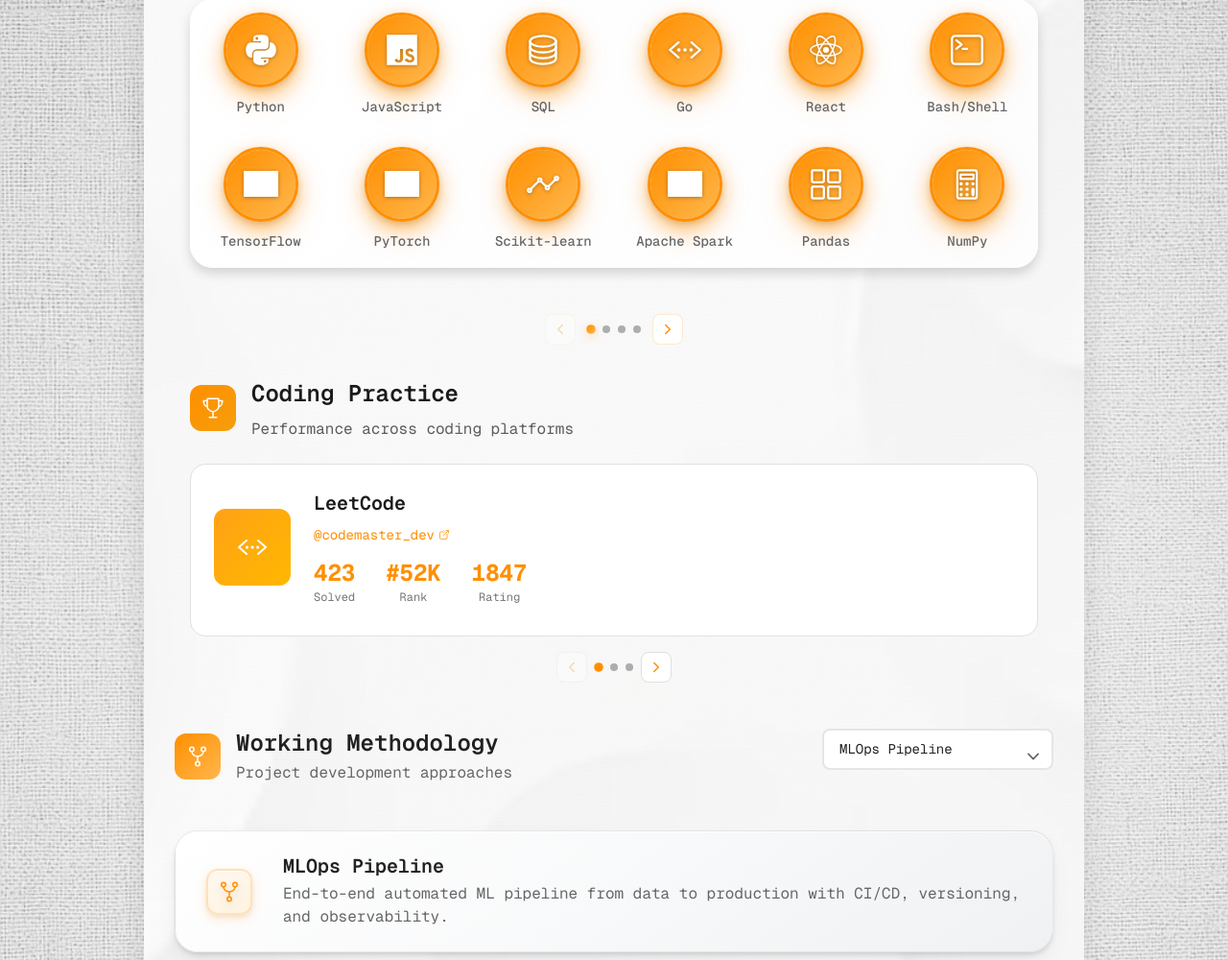
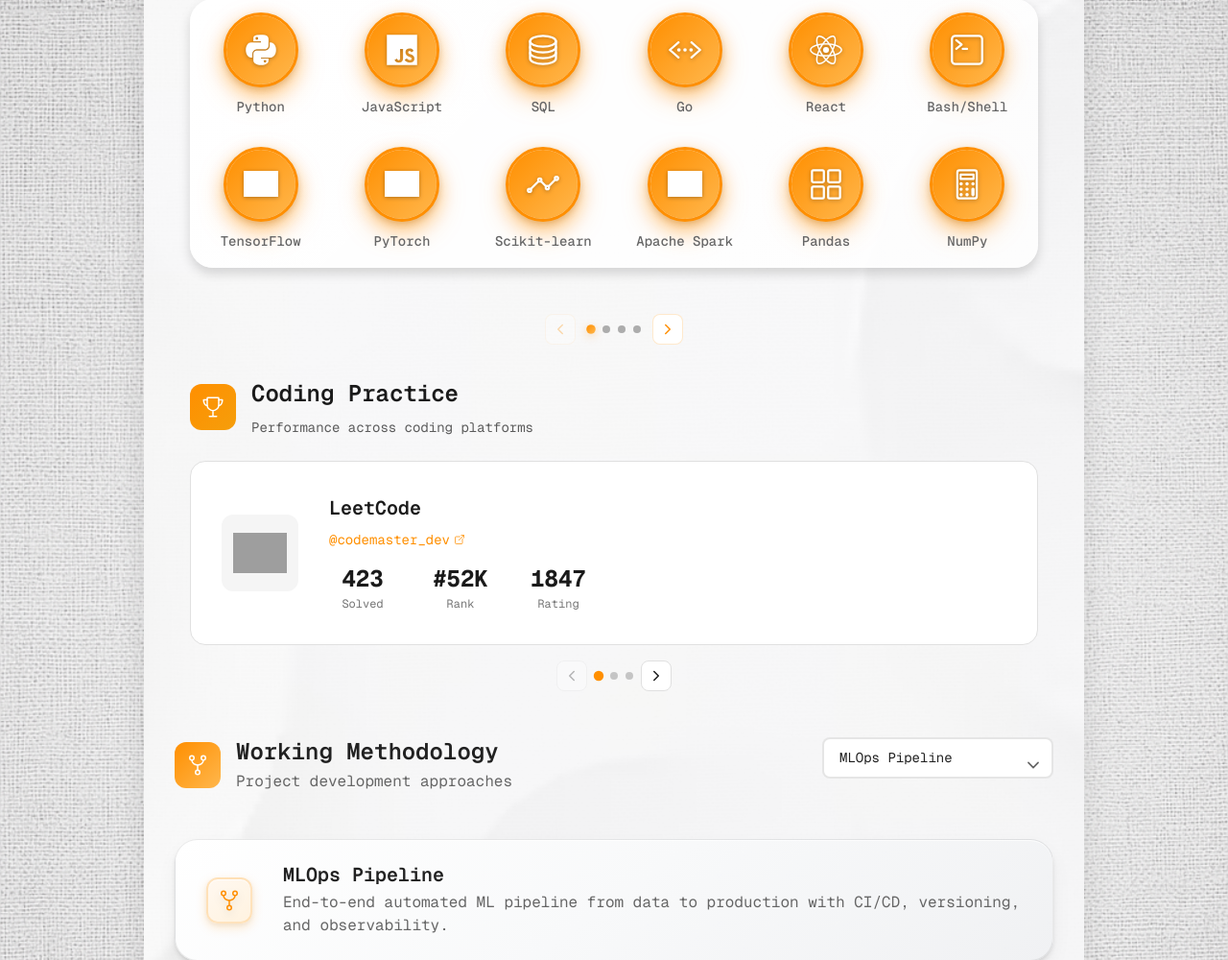
Before and after one commit to benbel376/portfolio-website, a PHP site: page / in a window 1280 px wide, after a click on "Skills". Shown: the part 1269-2269 px from the top of the page at 96% size. Run offline with PHP 8.4, Linux system fonts and the light colour scheme; some libraries are stand-ins or nearby versions; some web fonts are replaced; grey boxes are pictures that could not be loaded.

Commit message:
Clean design: use platform logos, simpler colors

```diff
--- a/blocks/components/coding_stats/type_1/coding_stats_behavior_t1.js
+++ b/blocks/components/coding_stats/type_1/coding_stats_behavior_t1.js
@@ -50,9 +50,13 @@ function renderCodingStats() {
         const div = document.createElement('div');
         div.className = 'coding-stats__slide' + (i === 0 ? ' active' : '');
         div.style.display = i === 0 ? 'flex' : 'none';
+        const logoContent = platform.logo
+            ? `<img src="${platform.logo}" alt="${platform.name}" />`
+            : `<ion-icon name="${platform.icon || 'code-outline'}"></ion-icon>`;
+
         div.innerHTML = `
-            <div class="coding-stats__slide-logo" style="background: ${platform.color || 'linear-gradient(135deg, #FFA116, #FFB800)'}">
-                <ion-icon name="${platform.icon || 'code-outline'}"></ion-icon>
+            <div class="coding-stats__slide-logo">
+                ${logoContent}
             </div>
             <div class="coding-stats__slide-content">
                 <h3 class="coding-stats__slide-name">${platform.name}</h3>
--- a/blocks/components/coding_stats/type_1/coding_stats_style_t1.css
+++ b/blocks/components/coding_stats/type_1/coding_stats_style_t1.css
@@ -40,7 +40,7 @@
 }
 
 .coding-stats__subtitle {
-    font-size: var(--font-size-base);
+    font-size: var(--text-sm);
     color: var(--text);
     opacity: 0.7;
     margin: 0;
@@ -51,8 +51,8 @@
     background: var(--card-bg);
     border: 1px solid var(--border);
     border-radius: var(--radius-xl);
-    padding: var(--spacing-lg);
-    min-height: 180px;
+    padding: var(--spacing-xl);
+    min-height: 140px;
 }
 
 /* Slide */
@@ -60,15 +60,16 @@
     display: none;
     opacity: 0;
     transition: opacity 0.3s ease;
+    align-items: center;
+    gap: var(--spacing-xl);
 }
 
 .coding-stats__slide.active {
     display: flex;
     opacity: 1;
-    align-items: center;
-    gap: var(--spacing-lg);
 }
 
+/* Logo */
 .coding-stats__slide-logo {
     width: 80px;
     height: 80px;
@@ -76,18 +77,23 @@
     display: flex;
     align-items: center;
     justify-content: center;
-    font-size: 2rem;
-    color: #fff;
     flex-shrink: 0;
+    background: var(--bg);
+    padding: 12px;
 }
 
 .coding-stats__slide-logo img {
     width: 100%;
     height: 100%;
     object-fit: contain;
-    border-radius: var(--radius-lg);
 }
 
+.coding-stats__slide-logo ion-icon {
+    font-size: 2.5rem;
+    color: var(--primary);
+}
+
+/* Content */
 .coding-stats__slide-content {
     flex: 1;
 }
@@ -125,20 +131,21 @@
 
 .coding-stats__stat {
     text-align: center;
+    min-width: 70px;
 }
 
 .coding-stats__stat-value {
     font-size: var(--text-2xl);
     font-weight: 700;
-    color: var(--primary);
-    line-height: 1;
+    color: var(--text);
+    line-height: 1.2;
 }
 
 .coding-stats__stat-label {
     font-size: var(--text-xs);
     color: var(--text);
     opacity: 0.6;
-    margin-top: 4px;
+    margin-top: 2px;
 }
 
 /* Pagination */
@@ -160,7 +167,7 @@
     width: 8px;
     height: 8px;
     border-radius: 50%;
-    background: rgba(0, 0, 0, 0.3);
+    background: rgba(0, 0, 0, 0.2);
     cursor: pointer;
     transition: all 0.2s ease;
     border: none;
@@ -168,21 +175,20 @@
 }
 
 .theme-dark .coding-stats__pagination-dot {
-    background: rgba(255, 255, 255, 0.3);
+    background: rgba(255, 255, 255, 0.2);
 }
 
 .coding-stats__pagination-dot.active {
     background: var(--primary);
-    transform: scale(1.2);
+    transform: scale(1.3);
 }
 
 .coding-stats__pagination-dot:hover:not(.active) {
-    background: rgba(0, 0, 0, 0.5);
-    transform: scale(1.1);
+    background: rgba(0, 0, 0, 0.4);
 }
 
 .theme-dark .coding-stats__pagination-dot:hover:not(.active) {
-    background: rgba(255, 255, 255, 0.5);
+    background: rgba(255, 255, 255, 0.4);
 }
 
 /* Arrow Buttons */
@@ -195,15 +201,14 @@
     background: var(--card-bg);
     border: 1px solid var(--border);
     border-radius: var(--radius-md);
-    color: var(--primary);
+    color: var(--text);
     cursor: pointer;
     transition: all 0.2s ease;
 }
 
 .coding-stats__pagination-arrow:hover:not(:disabled) {
-    background: var(--primary);
-    color: #fff;
-    transform: translateY(-2px);
+    border-color: var(--primary);
+    color: var(--primary);
 }
 
 .coding-stats__pagination-arrow:disabled {
@@ -235,7 +240,7 @@
 /* Responsive */
 @media (max-width: 768px) {
     .coding-stats-component {
-        padding: 0 var(--spacing-10);
+        padding: 0 var(--spacing-md);
     }
 
     .coding-stats__slide.active {
@@ -246,20 +251,10 @@
     .coding-stats__slide-stats {
         justify-content: center;
     }
-}
 
-@media (max-width: 480px) {
-    .coding-stats-component {
-        padding: 0 var(--spacing-8);
-    }
-
-    .coding-stats__header {
-        flex-direction: column;
-        align-items: flex-start;
-    }
-
-    .coding-stats__slide-stats {
-        gap: var(--spacing-md);
+    .coding-stats__slide-logo {
+        width: 64px;
+        height: 64px;
     }
 }
 
@@ -271,19 +266,3 @@
 .coding-stats-component.nav-visible {
     display: block;
 }
-
-/* Slide Animation */
-@keyframes slideIn {
-    from {
-        opacity: 0;
-        transform: translateX(20px);
-    }
-    to {
-        opacity: 1;
-        transform: translateX(0);
-    }
-}
-
-.coding-stats__slide.active {
-    animation: slideIn 0.3s ease-out;
-}
```
Also changed, not shown: definitions/pages/skills_page_t1.json.
